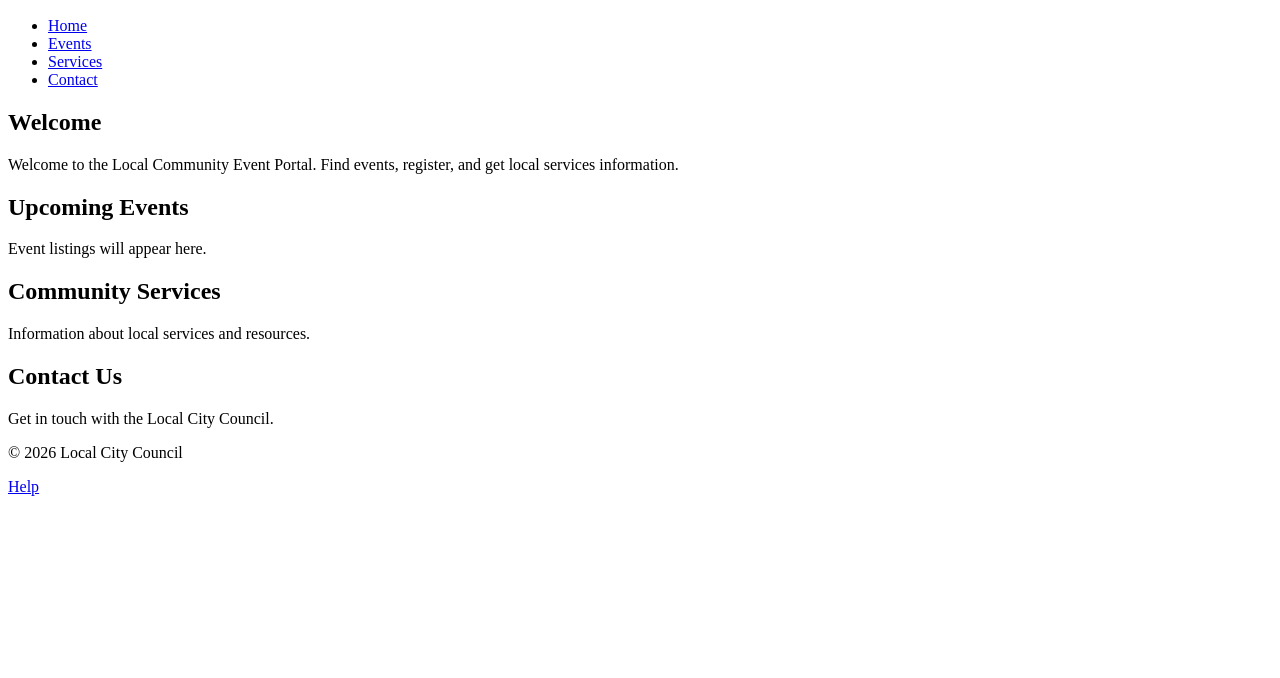
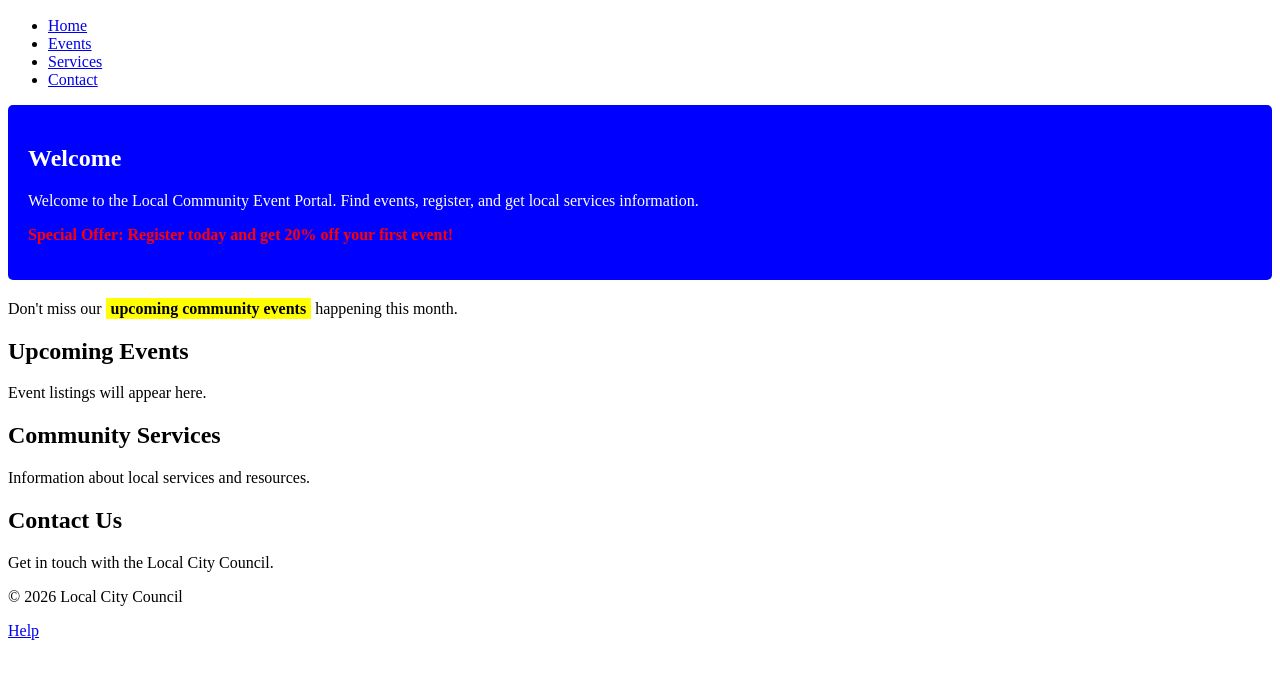
Before and after one commit to Ramharsh-aidev/Cognizant_Assessment_Ramharsh_Dandekar, a plain HTML site: page upskilling/Module1/index.html in a window 1280 px wide. Shown: the part 50-728 px from the top of the page. Drawn offline with Linux system fonts and the light colour scheme.

Commit message:
feat: add welcome banner with blue background styling, inline styled special offer span, and highlight class for emphasis

```diff
--- a/upskilling/Module1/index.html
+++ b/upskilling/Module1/index.html
@@ -5,6 +5,20 @@
     <meta http-equiv="X-UA-Compatible" content="IE=edge">
     <meta name="viewport" content="width=device-width, initial-scale=1.0">
     <title>Local Community Event Portal</title>
+    <style>
+        #welcomeBanner {
+            background-color: blue;
+            color: white;
+            padding: 20px;
+            margin-bottom: 20px;
+            border-radius: 5px;
+        }
+        .highlight {
+            background-color: yellow;
+            font-weight: bold;
+            padding: 2px 5px;
+        }
+    </style>
 </head>
 <body>
     <!-- Navigation: site header and main navigation links -->
@@ -23,8 +37,12 @@
     <!-- Main: primary page content sections -->
     <main>
         <section id="home">
-            <h2>Welcome</h2>
-            <p>Welcome to the Local Community Event Portal. Find events, register, and get local services information.</p>
+            <div id="welcomeBanner">
+                <h2>Welcome</h2>
+                <p>Welcome to the Local Community Event Portal. Find events, register, and get local services information.</p>
+                <p><span style="color: red; font-weight: bold;">Special Offer: Register today and get 20% off your first event!</span></p>
+            </div>
+            <p>Don't miss our <span class="highlight">upcoming community events</span> happening this month.</p>
         </section>
 
         <section id="events">
```
